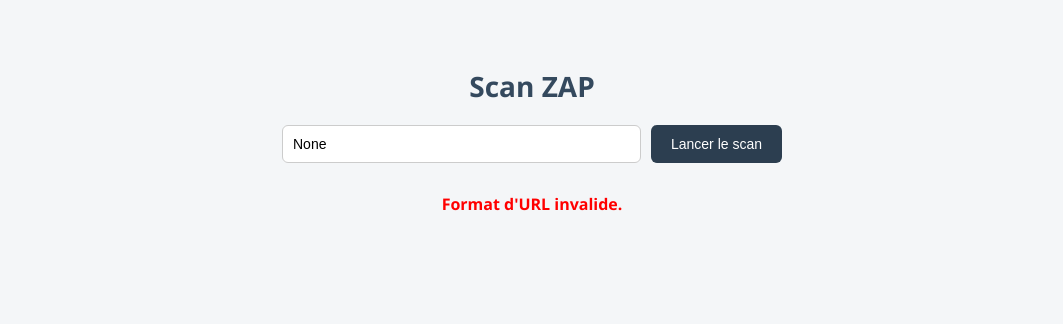
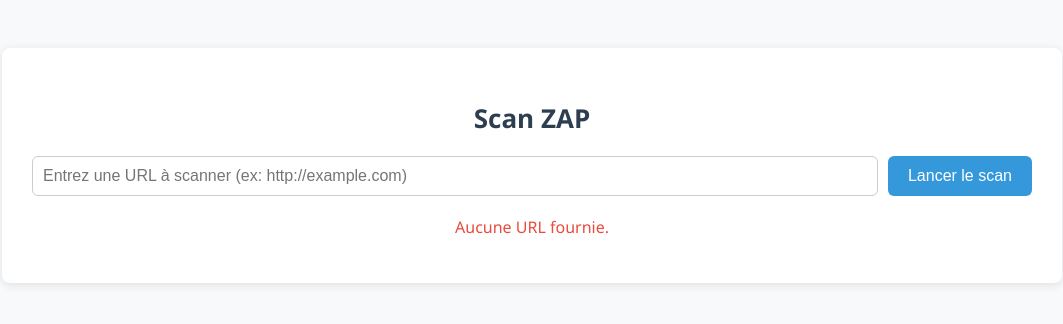
Before and after one commit to assadakh/projet-django, a Django app: page /zapscan/ in a window 1280 px wide. Shown: the top 324 px of the page, without its empty margins (108-1171 px from the left). Run offline with Django 5.2, Linux system fonts and the light colour scheme.

Commit message:
Optimisation des views

```diff
--- a/nmapapp/templates/whatweb_scan.html
+++ b/nmapapp/templates/whatweb_scan.html
@@ -86,7 +86,7 @@
         <h2>Scan WhatWeb</h2>
 
         <form method="get" action="">
-            <input type="text" name="url" placeholder="Entrez une URL (ex: http://example.com)" value="{{ url }}">
+            <input type="text" name="url" placeholder="Entrez une URL à scanner (ex: http://example.com)" value="{{ url }}">
             <button type="submit">Lancer le scan</button>
         </form>
 
--- a/nmapapp/templates/zap_scan.html
+++ b/nmapapp/templates/zap_scan.html
@@ -6,21 +6,29 @@
     <style>
         body {
             font-family: 'Segoe UI', Tahoma, Geneva, Verdana, sans-serif;
-            background-color: #f4f6f8;
+            background-color: #f8f9fa;
             padding: 40px;
             color: #2c3e50;
         }
 
-        h1 {
+        h2 {
             text-align: center;
             margin-bottom: 20px;
-            font-size: 28px;
-            color: #34495e;
+            font-size: 26px;
+            color: #2c3e50;
+        }
+
+        .container {
+            max-width: 1000px;
+            margin: 0 auto;
+            background-color: #ffffff;
+            border-radius: 8px;
+            padding: 30px;
+            box-shadow: 0 2px 10px rgba(0, 0, 0, 0.1);
         }
 
         form {
-            max-width: 500px;
-            margin: 0 auto 30px auto;
+            margin-bottom: 20px;
             display: flex;
             gap: 10px;
         }
@@ -28,42 +36,37 @@
         input[type="text"] {
             flex: 1;
             padding: 10px;
-            font-size: 14px;
             border: 1px solid #ccc;
             border-radius: 6px;
+            font-size: 16px;
         }
 
         button {
             padding: 10px 20px;
-            background-color: #2c3e50;
+            background-color: #3498db;
             color: white;
             border: none;
             border-radius: 6px;
+            font-size: 16px;
             cursor: pointer;
-            font-size: 14px;
+            transition: background-color 0.3s;
         }
 
-        .error-message {
-            color: red;
-            text-align: center;
-            margin-bottom: 20px;
-            font-weight: bold;
+        button:hover {
+            background-color: #2980b9;
         }
 
-        .table-container {
-            max-width: 1000px;
-            margin: auto;
-            background-color: #ffffff;
-            padding: 20px;
-            border-radius: 10px;
-            box-shadow: 0 2px 8px rgba(0,0,0,0.1);
-            overflow-x: auto;
+        .error {
+            color: #e74c3c;
+            margin-bottom: 15px;
+            text-align: center;
         }
 
         table {
             width: 100%;
             border-collapse: collapse;
             table-layout: fixed;
+            margin-top: 20px;
         }
 
         thead {
@@ -105,23 +108,20 @@
     </style>
 </head>
 <body>
-    <h1>Scan ZAP</h1>
+    <div class="container">
+        <h2>Scan ZAP</h2>
 
-    <!-- Formulaire de saisie URL -->
         <form method="get">
-        <input type="text" name="url" placeholder="Entrez une URL à scanner" value="{{ url }}">
+            <input type="text" name="url" placeholder="Entrez une URL à scanner (ex: http://example.com)" value="{{ url }}">
             <button type="submit">Lancer le scan</button>
         </form>
 
-    <!-- Affichage de l'erreur -->
         {% if error %}
-    <div class="error-message">{{ error }}</div>
+            <div class="error">{{ error }}</div>
         {% endif %}
 
-    <!-- Affichage du tableau si scans présents -->
         {% if scans %}
-    <div class="table-container">
-        <h2 style="text-align:center;">Résultats ZAP pour : {{ url }}</h2>
+            <h2>Résultats ZAP pour : {{ url }}</h2>
             <table>
                 <thead>
                     <tr>
@@ -146,7 +146,7 @@
                     {% endfor %}
                 </tbody>
             </table>
+        {% endif %}
     </div>
-    {% endif %}
 </body>
 </html>
--- a/nmapapp/views.py
+++ b/nmapapp/views.py
@@ -1,19 +1,31 @@
 from rest_framework.views import APIView
 from django.shortcuts import render
+from .models import ScanNmap, ScanWhatweb, ScanZap
+from .serializers import NmapScanSerializer, WhatWebResultSerializer, ZAPResultSerializer
+from .parsers import parse_nmap_output, parse_whatweb_output, parse_json_output
+
 from django.core.validators import URLValidator
 from django.core.exceptions import ValidationError
 import subprocess
 import time
 import ipaddress
 import requests
-from .models import ScanNmap, ScanWhatweb, ScanZap
-from .serializers import NmapScanSerializer, WhatWebResultSerializer, ZAPResultSerializer
-from .parsers import parse_nmap_output, parse_whatweb_output, parse_json_output
 
 
+
+
+
+### NMAPVIEW
 class NmapScanAPIView(APIView):
     def get(self, request):
         ip = request.GET.get("ip")
+
+        if not ip:
+            return render(request, "nmap_scan.html", {
+                "error": "Aucune IP fournie.",
+                "scans": [],
+                "url": ""
+            })
 
         # ✅ Validation de l'adresse IP
         try:
@@ -53,11 +65,17 @@ class NmapScanAPIView(APIView):
 
 
 
-
+### WHATWEBVIEW
 class WhatWebScanAPIView(APIView):
     def get(self, request):
         url = request.GET.get("url")
 
+        if not url:
+            return render(request, "whatweb_scan.html", {
+                "error": "Aucune URL fournie.",
+                "scans": [],
+                "url": ""
+            })
 
         # ✅ Test la validité de l'URL
         validate = URLValidator()
@@ -89,7 +107,7 @@ class WhatWebScanAPIView(APIView):
             result_list = serializer.data["result"].split(", ")
             return render(request, "whatweb_scan.html", {
                 "url": url,
-                "result_list": result_list
+                "scans": result_list
             })
 
         # Sinon lance le scan et enregistre
@@ -110,15 +128,24 @@ class WhatWebScanAPIView(APIView):
 
         return render(request, "whatweb_scan.html", {
             "url": url,
-            "result_list": result_list
+            "scans": result_list
         })
 
 
+
+
+### ZAPVIEW
 class ZapScanAPIView(APIView):
     def get(self, request):
         apikey = "80mb2scd3nqge4vnbu7midf1q1"
         url = request.GET.get("url")
 
+        if not url:
+            return render(request, "zap_scan.html", {
+                "error": "Aucune URL fournie.",
+                "scans": [],
+                "url": ""
+            })
 
         # ✅ Test la validité de l'URL
         validate = URLValidator()
```
Lines whose indentation alone changed are shown as unchanged.
